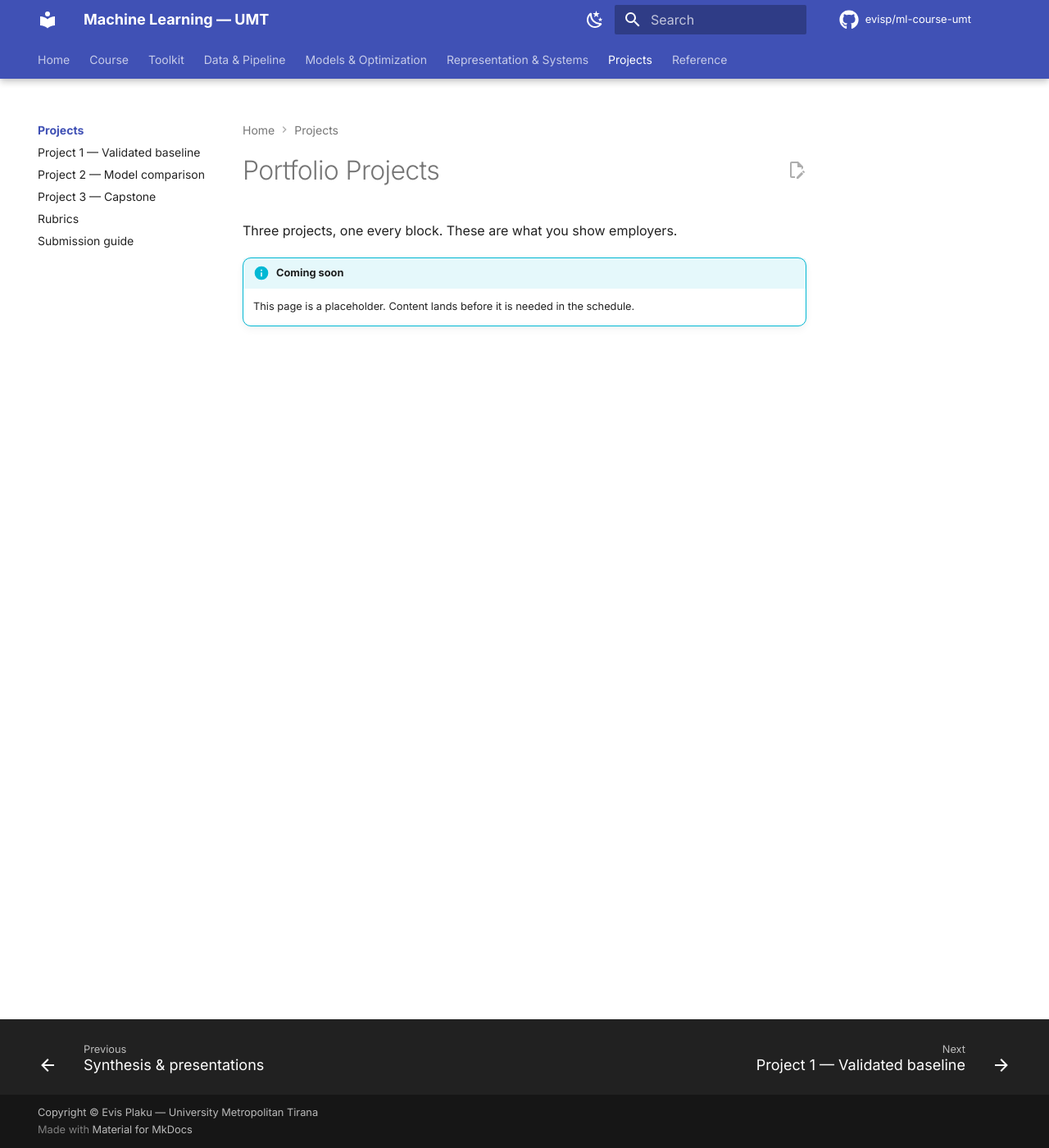
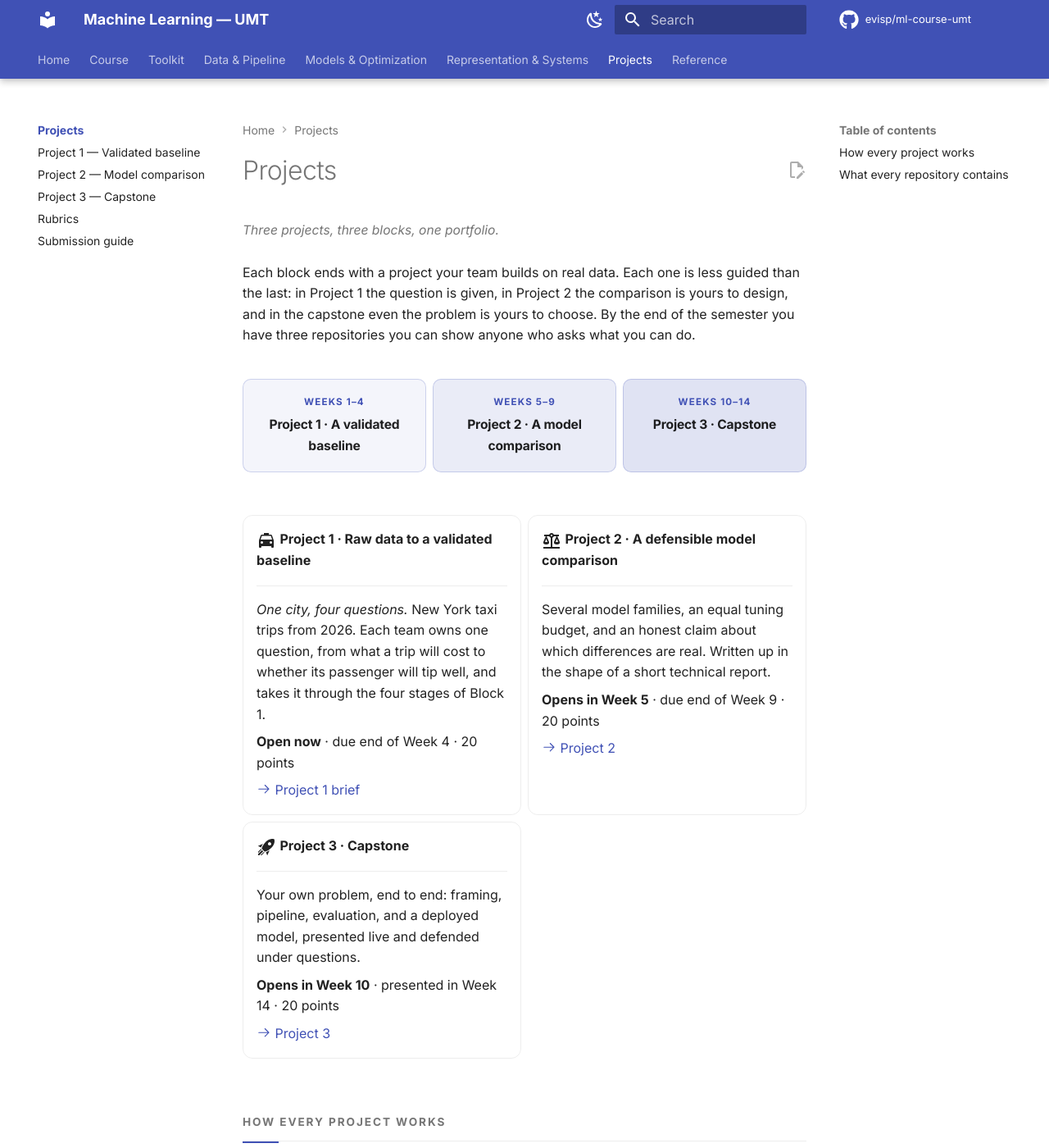
Before and after one commit to evisp/ml-course-umt, an MkDocs documentation site: the page built from docs/05-projects/index.md, in a window 1280 px wide and 1400 px high. Shown: the whole window at 82% size. Built offline with MkDocs 1.6.1 and Material for MkDocs 9.7.7, drawn with Linux system fonts in a browser that asks for light colours; comment, search, counter and statistics services are not loaded; some of the changed text lies outside the part shown.

Commit message:
Project 1: a full task block for each team

```diff
--- a/docs/05-projects/index.md
+++ b/docs/05-projects/index.md
@@ -1,6 +1,88 @@
-# Portfolio Projects
+# Projects
 
-Three projects, one every block. These are what you show employers.
+<p class="block-sub">Three projects, three blocks, one portfolio.</p>
 
-!!! info "Coming soon"
-    This page is a placeholder. Content lands before it is needed in the schedule.
+Each block ends with a project your team builds on real data. Each one is less guided than the last: in Project 1 the question is given, in Project 2 the comparison is yours to design, and in the capstone even the problem is yours to choose. By the end of the semester you have three repositories you can show anyone who asks what you can do.
+
+<div class="roadmap-track">
+  <div class="track-seg seg-1">
+    <span class="track-weeks">Weeks 1–4</span>
+    <b>Project 1 · A validated baseline</b>
+  </div>
+  <div class="track-seg seg-2">
+    <span class="track-weeks">Weeks 5–9</span>
+    <b>Project 2 · A model comparison</b>
+  </div>
+  <div class="track-seg seg-3">
+    <span class="track-weeks">Weeks 10–14</span>
+    <b>Project 3 · Capstone</b>
+  </div>
+</div>
+
+<div class="grid cards" markdown>
+
+-   :material-taxi:{ .lg .middle } **Project 1 · Raw data to a validated baseline**
+
+    ---
+
+    *One city, four questions.* New York taxi trips from 2026. Each team owns one question, from what a trip will cost to whether its passenger will tip well, and takes it through the four stages of Block 1.
+
+    **Open now** · due end of Week 4 · 20 points
+
+    [:octicons-arrow-right-24: Project 1 brief](project-1-pipeline.md)
+
+-   :material-scale-balance:{ .lg .middle } **Project 2 · A defensible model comparison**
+
+    ---
+
+    Several model families, an equal tuning budget, and an honest claim about which differences are real. Written up in the shape of a short technical report.
+
+    **Opens in Week 5** · due end of Week 9 · 20 points
+
+    [:octicons-arrow-right-24: Project 2](project-2-comparison.md)
+
+-   :material-rocket-launch:{ .lg .middle } **Project 3 · Capstone**
+
+    ---
+
+    Your own problem, end to end: framing, pipeline, evaluation, and a deployed model, presented live and defended under questions.
+
+    **Opens in Week 10** · presented in Week 14 · 20 points
+
+    [:octicons-arrow-right-24: Project 3](project-3-capstone.md)
+
+</div>
+
+## How every project works { .section-label }
+
+<div class="beats">
+  <div class="beat">
+    <span class="beat-time">Every week</span>
+    <b>Build in the open</b>
+    <p>Each lab ends with a project step. Commit as you go: your history is part of the work.</p>
+  </div>
+  <div class="beat">
+    <span class="beat-time">Before the deadline</span>
+    <b>Swap and review</b>
+    <p>Another team clones your repository, runs it from the README, and tells you what broke.</p>
+  </div>
+  <div class="beat">
+    <span class="beat-time">At the end</span>
+    <b>Defend it</b>
+    <p>Present what you built and found. Anyone on the team may be asked to explain any part.</p>
+  </div>
+</div>
+
+## What every repository contains { .section-label }
+
+<div class="outcomes">
+  <div class="outcome"><b><code>PROBLEM.md</code></b>, written before any modelling: the question, the target and its decisions, the moment of prediction, the metric, and the baseline.</div>
+  <div class="outcome"><b>A cleaning function and a pipeline</b> that rebuild everything from the raw data, and never learn from rows they should not see.</div>
+  <div class="outcome"><b><code>MODEL_CARD.md</code></b>, written at the end: what the model does, how well, where it fails, and when not to use it.</div>
+  <div class="outcome"><b>A README a stranger can follow</b>, from a fresh clone to the final number, including where you used AI.</div>
+</div>
+
+The [repo conventions](../01-toolkit/repo-conventions.md) set out the layout, and the [grading page](../00-course/grading.md) how the 20 points of each project are awarded.
+
+!!! quote
+    The method, not the score. A modest result you can defend beats an impressive one you cannot.
```
